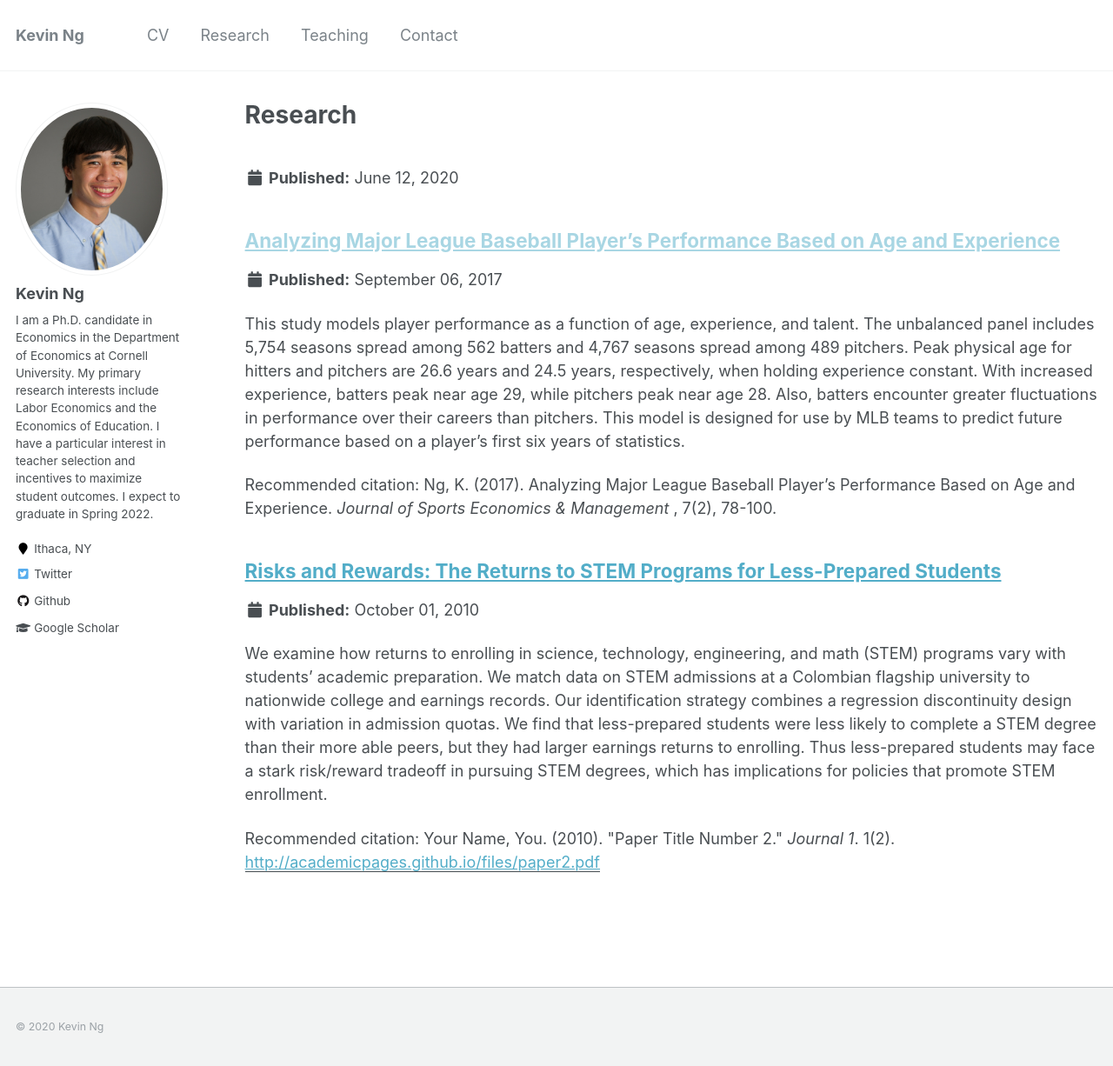
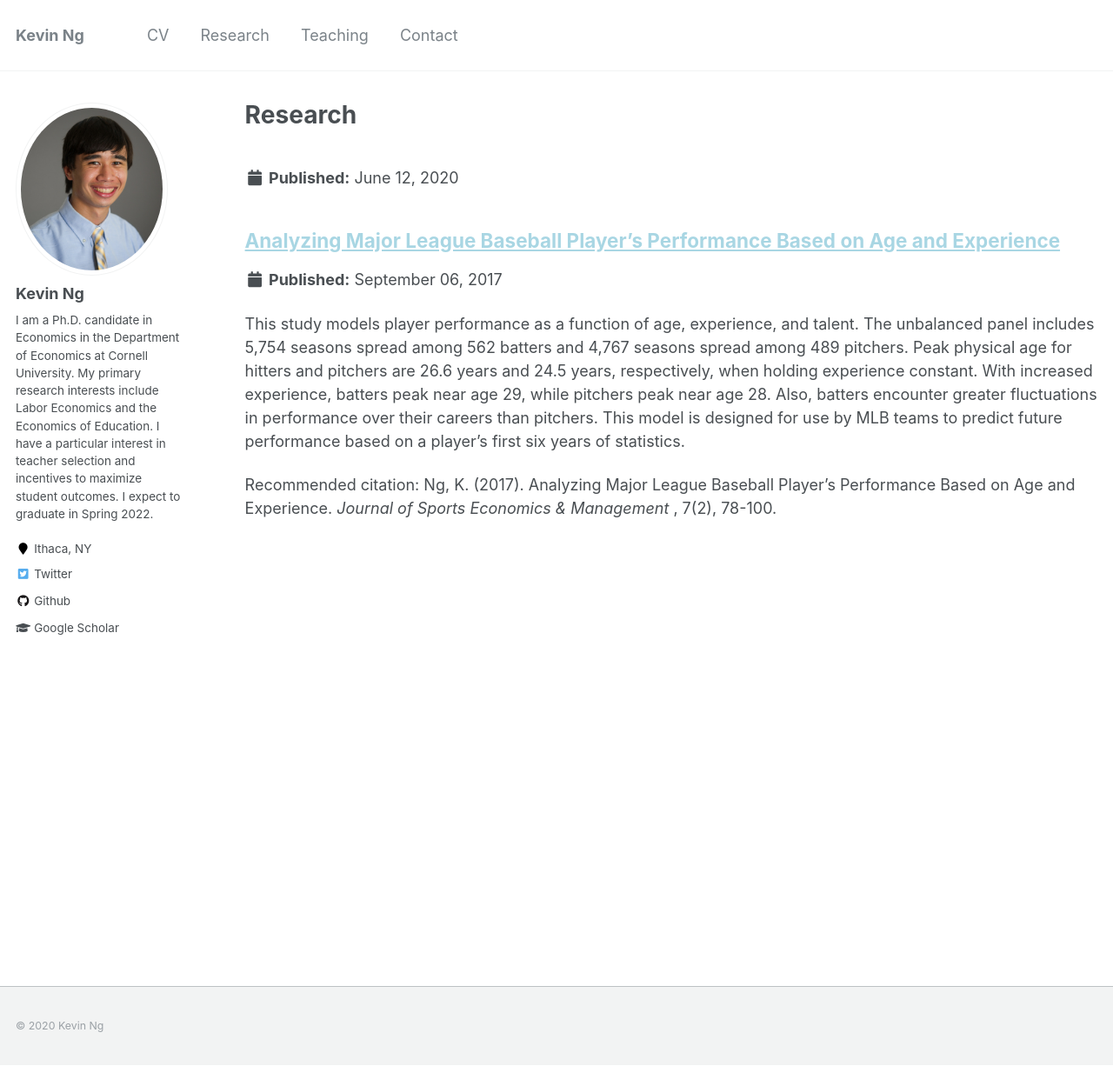
Before and after one commit to KevinCNg/kevincng.github.io, a Jekyll site: the page built from _pages/research.md, in a window 1280 px wide and 1226 px high. Shown: the whole window at 87% size. Built offline with Jekyll 4.4.1, drawn with Linux system fonts in a browser that asks for light colours; a file with an impossible date is left out.

Commit message:
Update ng_stem.md

```diff
--- a/_research/ng_stem.md
+++ b/_research/ng_stem.md
@@ -3,13 +3,8 @@ title: "Risks and Rewards: The Returns to STEM Programs for Less-Prepared Studen
 collection: research
 permalink: /research/ng_stem
 excerpt: 'We examine how returns to enrolling in science, technology, engineering, and math (STEM) programs vary with students’ academic preparation. We match data on STEM admissions at a Colombian flagship university to nationwide college and earnings records. Our identification strategy combines a regression discontinuity design with variation in admission quotas. We find that less-prepared students were less likely to complete a STEM degree than their more able peers, but they had larger earnings returns to enrolling. Thus less-prepared students may face a stark risk/reward tradeoff in pursuing STEM degrees, which has implications for policies that promote STEM enrollment.'
-date: 2010-10-01
-venue: 'Journal 1'
-paperurl: 'http://academicpages.github.io/files/paper2.pdf'
-citation: 'Your Name, You. (2010). &quot;Paper Title Number 2.&quot; <i>Journal 1</i>. 1(2).'
+date:
+venue:
+paperurl:
+citation:
 ---
-This paper is about the number 2. The number 3 is left for future work.
-
-[Download paper here](http://academicpages.github.io/files/paper2.pdf)
-
-Recommended citation: Your Name, You. (2010). "Paper Title Number 2." <i>Journal 1</i>. 1(2).---
```
